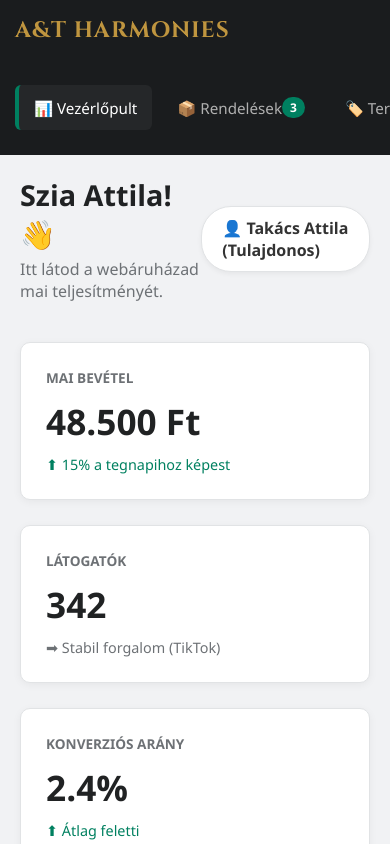
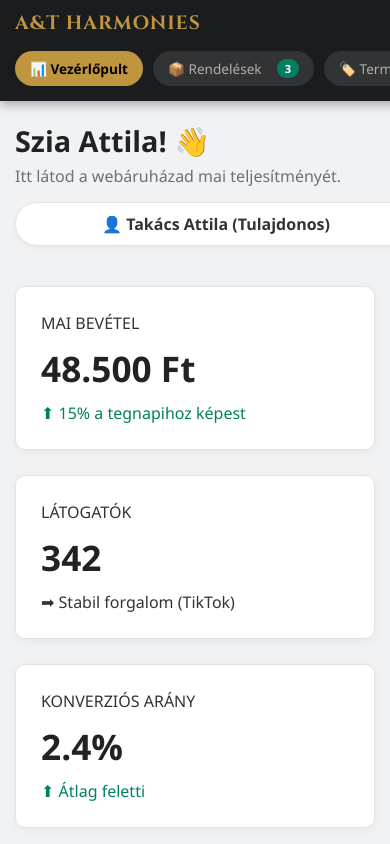
Before and after one commit to faqulord/Zenyx, a React (Create React App) app: page / in a window 390 px wide. Both pictures are taken after a click on the button "ADMIN DEMO". Shown: the top 844 px of the page. Built offline with nearby package versions, Linux system fonts and the light colour scheme.

Commit message:
Update AdminPanel.css

```diff
--- a/src/components/AdminPanel.css
+++ b/src/components/AdminPanel.css
@@ -1,21 +1,26 @@
+/* AdminPanel.css - VÉGLEGES MOBIL OPTIMALIZÁLT */
+
 .admin-container {
     display: flex;
     min-height: 100vh;
-    background-color: #f1f2f4; /* Világosszürke háttér */
+    background-color: #f1f2f4;
     font-family: 'Segoe UI', Roboto, Helvetica, Arial, sans-serif;
     color: #333;
-    text-align: left; /* Fontos: Balra rendezés */
+    text-align: left;
 }
 
-/* --- OLDALSÁV --- */
+/* --- ASZTALI NÉZET (SIDEBAR) --- */
 .admin-sidebar {
     width: 260px;
-    background-color: #1a1c1e; /* Sötét téma */
+    background-color: #1a1c1e;
     color: #fff;
     padding: 25px;
     display: flex;
     flex-direction: column;
     flex-shrink: 0;
+    height: 100vh;
+    position: sticky;
+    top: 0;
 }
 
 .admin-logo {
@@ -25,6 +30,9 @@
     margin-bottom: 40px;
     font-weight: bold;
     letter-spacing: 1px;
+    display: flex;
+    justify-content: space-between;
+    align-items: center;
 }
 
 .sidebar-menu {
@@ -41,18 +49,20 @@
     transition: all 0.2s;
     display: flex;
     align-items: center;
-    justify-content: space-between;
+    gap: 10px;
     font-size: 0.95rem;
+    white-space: nowrap; /* Hogy ne törjön a szöveg */
 }
 
-.menu-item:hover, .menu-item.active {
+.menu-item:hover {
     background-color: #2c2e30;
     color: #fff;
 }
 
 .menu-item.active {
-    border-left: 4px solid #008060; /* Shopify zöld */
     background-color: #252729;
+    color: #fff;
+    border-left: 4px solid #008060; /* Shopify zöld csík */
 }
 
 .badge {
@@ -62,6 +72,7 @@
     font-size: 0.75rem;
     color: white;
     font-weight: bold;
+    margin-left: auto;
 }
 
 .back-to-site {
@@ -74,6 +85,7 @@
     border-radius: 6px;
     font-weight: bold;
     transition: 0.3s;
+    text-align: center;
 }
 
 .back-to-site:hover {
@@ -81,7 +93,7 @@
     color: #000;
 }
 
-/* --- FŐ TARTALOM --- */
+/* --- TARTALOM --- */
 .admin-content {
     flex: 1;
     padding: 40px;
@@ -108,7 +120,7 @@
     border: 1px solid #e1e3e5;
 }
 
-/* --- KÁRTYÁK --- */
+/* Statisztikák és Táblázatok */
 .stats-grid {
     display: grid;
     grid-template-columns: repeat(auto-fit, minmax(280px, 1fr));
@@ -116,7 +128,7 @@
     margin-bottom: 40px;
 }
 
-.stat-card {
+.stat-card, .orders-section {
     background: white;
     padding: 25px;
     border-radius: 10px;
@@ -124,59 +136,92 @@
     border: 1px solid #e1e3e5;
 }
 
-.stat-title { font-size: 0.85rem; color: #6d7175; font-weight: 700; text-transform: uppercase; margin-bottom: 10px; }
-.stat-value { font-size: 2.2rem; font-weight: 700; color: #202223; margin-bottom: 10px; }
-.stat-trend { font-size: 0.9rem; color: #6d7175; font-weight: 500; }
+.stat-value { font-size: 2.2rem; font-weight: 700; color: #202223; margin: 10px 0; }
 .trend-up { color: #008060; }
 
-/* --- RENDELÉSEK --- */
-.orders-section {
-    background: white;
-    border-radius: 10px;
-    box-shadow: 0 2px 8px rgba(0,0,0,0.05);
-    padding: 25px;
-    border: 1px solid #e1e3e5;
-}
-
-.section-header-row {
-    display: flex;
-    justify-content: space-between;
-    align-items: center;
-    margin-bottom: 25px;
-    padding-bottom: 15px;
-    border-bottom: 1px solid #eee;
-}
-
-.section-header-row h3 { margin: 0; font-size: 1.2rem; }
-.view-all { color: #008060; cursor: pointer; font-weight: 600; font-size: 0.9rem; }
-
+/* Táblázat */
 .table-header, .order-row {
     display: grid;
     grid-template-columns: 1fr 2fr 1.5fr 1fr 1fr;
     padding: 15px 0;
     align-items: center;
 }
-
-.table-header { font-weight: 700; color: #6d7175; border-bottom: 1px solid #eee; font-size: 0.9rem; }
-.order-row { border-bottom: 1px solid #f9f9f9; font-size: 0.95rem; color: #333; }
-.order-row:last-child { border-bottom: none; }
-.order-id { font-weight: bold; color: #202223; }
-
-/* Státusz címkék */
+.table-header { font-weight: 700; color: #6d7175; border-bottom: 1px solid #eee; }
+.order-row { border-bottom: 1px solid #f9f9f9; }
 .status-badge { padding: 5px 12px; border-radius: 15px; font-size: 0.8rem; font-weight: 700; }
 .paid { background: #c4edd8; color: #008060; }
 .pending { background: #ffea8a; color: #8a6116; }
 
-/* --- MOBIL FIX --- */
+/* Mobil kilépés gomb (alapból rejtve) */
+.mobile-exit { display: none; }
+
+/* --- MOBIL OPTIMALIZÁLÁS (A LÉNYEG) --- */
 @media (max-width: 900px) {
     .admin-container { flex-direction: column; }
-    .admin-sidebar { width: 100%; padding: 15px; }
-    .sidebar-menu { flex-direction: row; overflow-x: auto; gap: 10px; padding-bottom: 10px; }
-    .menu-item { white-space: nowrap; }
-    .back-to-site { display: none; } /* Mobilon spórolunk a hellyel */
 
-    .admin-content { padding: 20px; }
-    .stats-grid { grid-template-columns: 1fr; }
-    .table-header { display: none; } /* Mobilon elrejtjük a fejlécet */
-    .order-row { grid-template-columns: 1fr 1fr; gap: 10px; padding: 15px 0; }
+    /* A Felső menüvé alakult oldalsáv */
+    .admin-sidebar {
+        width: 100%;
+        height: auto;
+        padding: 10px 15px;
+        position: sticky; /* Ragadjon felülre */
+        top: 0;
+        z-index: 100;
+        box-shadow: 0 4px 10px rgba(0,0,0,0.3);
+    }
+
+    .admin-logo {
+        margin-bottom: 15px;
+        font-size: 1.2rem;
+    }
+
+    /* Vízszintesen görgethető menü */
+    .sidebar-menu {
+        flex-direction: row;
+        overflow-x: auto; /* Görgetés engedélyezése */
+        padding-bottom: 5px;
+        gap: 10px;
+        -webkit-overflow-scrolling: touch; /* Sima görgetés iOS-en */
+    }
+
+    /* A menü gombok mobilon */
+    .menu-item {
+        background: rgba(255,255,255,0.1);
+        border-radius: 20px;
+        padding: 8px 15px;
+        font-size: 0.85rem;
+    }
+
+    .menu-item.active {
+        border-left: none; /* Mobilon nem kell a bal csík */
+        background-color: #bf953f; /* Legyen arany vagy zöld az aktív */
+        color: #000;
+        font-weight: bold;
+    }
+
+    /* Eltüntetjük a "badge"-et mobilon a menüből, ha zavaró, vagy igazítjuk */
+    .badge { margin-left: 5px; font-size: 0.7rem; }
+
+    /* Asztali kilépés gomb elrejtése */
+    .back-to-site { display: none; }
+
+    /* Mobil kilépés gomb megjelenítése */
+    .mobile-exit {
+        display: block;
+        font-size: 0.8rem;
+        color: #bf953f;
+        border: 1px solid #bf953f;
+        padding: 5px 10px;
+        border-radius: 5px;
+        text-transform: uppercase;
+    }
+
+    /* Tartalom igazítása */
+    .admin-content { padding: 20px 15px; }
+    .admin-header { flex-direction: column; align-items: flex-start; gap: 15px; }
+    .user-profile { width: 100%; text-align: center; }
+
+    /* Táblázat mobilon */
+    .table-header { display: none; }
+    .order-row { grid-template-columns: 1fr 1fr; gap: 10px; font-size: 0.9rem; }
 }
```
